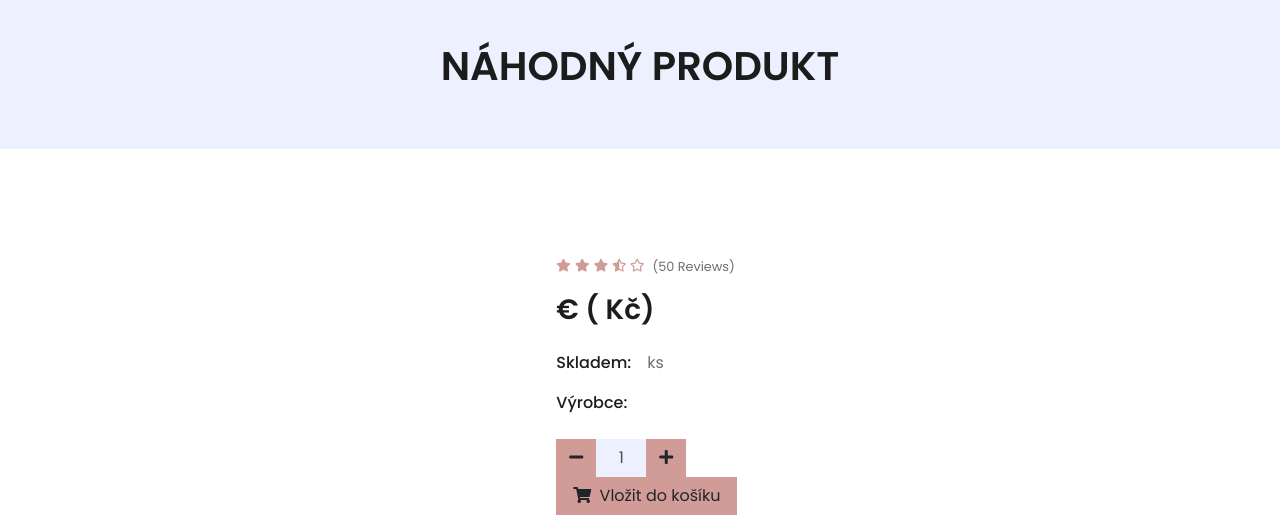
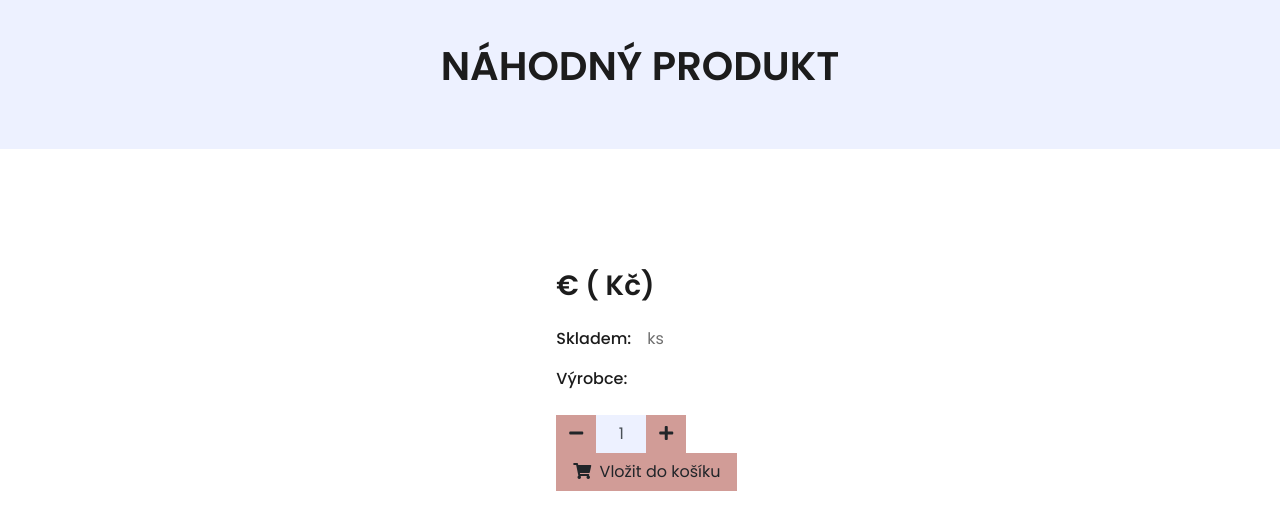
Before and after one commit to Determinathor/Discovery_adventure, a Django app: page /shop/random/ in a window 1280 px wide. Shown: the part 234-751 px from the top of the page. Run offline with Django 4.2, Linux system fonts and the light colour scheme; data that the repository does not hold is empty; some libraries are stand-ins or nearby versions.

Commit message:
smazano reviews

```diff
--- a/viewer/templates/detail.html
+++ b/viewer/templates/detail.html
@@ -20,14 +20,7 @@
             <h3 class="font-weight-semi-bold">{{ product.title }}</h3> <!-- TODO: název produktu -->
             <div class="d-flex mb-3">
                 <!-- Hodnocení produktu -->
-                <div class="text-primary mr-2">
-                    <small class="fas fa-star"></small>
-                    <small class="fas fa-star"></small>
-                    <small class="fas fa-star"></small>
-                    <small class="fas fa-star-half-alt"></small>
-                    <small class="far fa-star"></small>
-                </div>
-                <small class="pt-1">(50 Reviews)</small>
+
             </div>
             <!-- Cena produktu v EUR a CZK -->
             <h3 class="font-weight-semi-bold mb-4">€ {{ product.price }} ({{ price_czk|floatformat:2 }} Kč)</h3>
```
